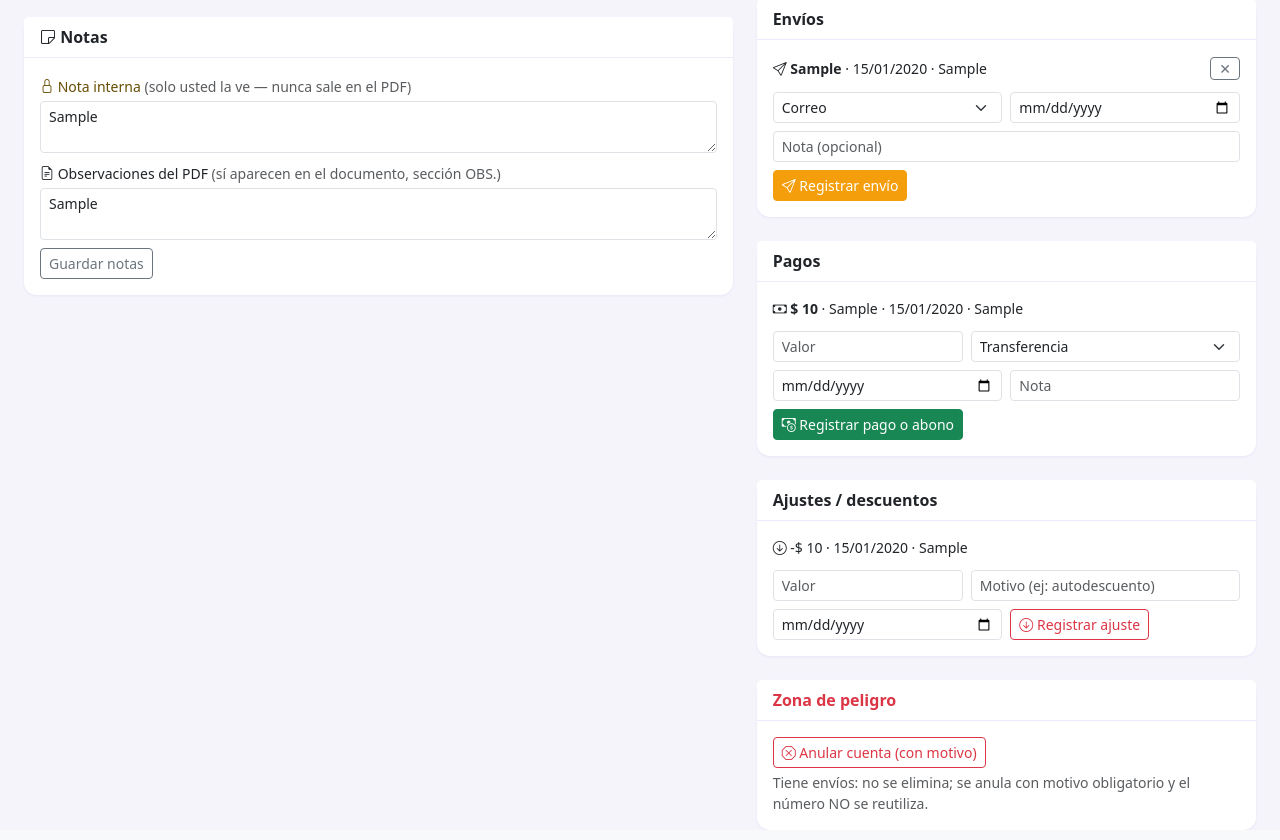
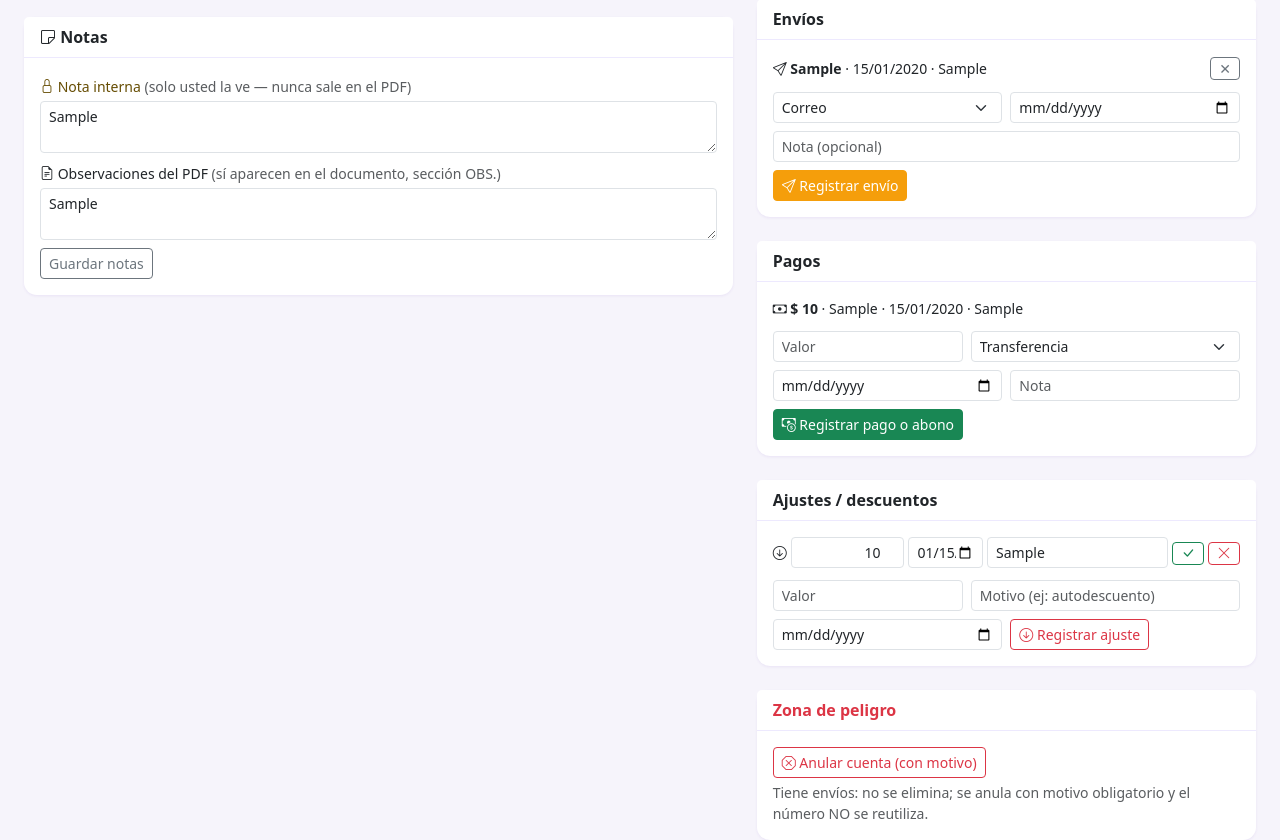
Before and after one commit to FelipeBossioZ/SistemaCobrosGit, a Flask app: page /cuentas/1 in a window 1280 px wide. Shown: the part 569-1409 px from the top of the page. Run offline with Flask 3, Linux system fonts and the light colour scheme; tables that the repository leaves empty hold one stand-in row (values such as "Sample post").

Commit message:
Ajustes/descuentos editables y eliminables desde la ficha: edicion en linea (valor/fecha/motivo) con PDF regenerado automatico, boton eliminar con confirmacion, cuenta ANULADA protegida

```diff
--- a/app/routes.py
+++ b/app/routes.py
@@ -1789,6 +1789,59 @@ def cuenta_ajuste(cid):
     return redirect(url_for("main.cuenta_detalle", cid=cid))
 
 
+@bp.route("/ajustes/<int:aid>/editar", methods=["POST"])
+def ajuste_editar(aid):
+    """Edita valor/fecha/motivo de un ajuste ya registrado y regenera el PDF."""
+    from .pdf_generator import generar_desde_dict, _datos_cuenta
+    a = db.get_or_404(Ajuste, aid)
+    cuenta = a.cuenta
+    f = request.form
+    try:
+        a.valor = float(f.get("valor") or 0)
+    except ValueError:
+        a.valor = 0
+    try:
+        a.fecha = date.fromisoformat(f.get("fecha") or a.fecha.isoformat())
+    except ValueError:
+        pass
+    a.motivo = (f.get("motivo") or "").strip()
+    if cuenta.estado == "ANULADA":
+        flash("La cuenta está ANULADA: no se puede editar el ajuste.", "error")
+        return redirect(url_for("main.cuenta_detalle", cid=cuenta.id))
+    cuenta.marcar_estado()
+    db.session.commit()
+    try:
+        carpeta = _carpeta_pdfs()
+        ruta = os.path.join(carpeta, _nombre_pdf(cuenta))
+        generar_desde_dict(_datos_cuenta(cuenta), ruta)
+    except Exception:
+        pass
+    flash("Ajuste actualizado y PDF regenerado.", "ok")
+    return redirect(url_for("main.cuenta_detalle", cid=cuenta.id))
+
+
+@bp.route("/ajustes/<int:aid>/eliminar", methods=["POST"])
+def ajuste_eliminar(aid):
+    """Elimina un ajuste (valor mal digitado) y regenera el PDF."""
+    from .pdf_generator import generar_desde_dict, _datos_cuenta
+    a = db.get_or_404(Ajuste, aid)
+    cuenta = a.cuenta
+    if cuenta.estado == "ANULADA":
+        flash("La cuenta está ANULADA: no se puede eliminar el ajuste.", "error")
+        return redirect(url_for("main.cuenta_detalle", cid=cuenta.id))
+    db.session.delete(a)
+    cuenta.marcar_estado()
+    db.session.commit()
+    try:
+        carpeta = _carpeta_pdfs()
+        ruta = os.path.join(carpeta, _nombre_pdf(cuenta))
+        generar_desde_dict(_datos_cuenta(cuenta), ruta)
+    except Exception:
+        pass
+    flash("Ajuste eliminado y PDF regenerado.", "ok")
+    return redirect(url_for("main.cuenta_detalle", cid=cuenta.id))
+
+
 @bp.route("/cuentas/<int:cid>/anular", methods=["POST"])
 def cuenta_anular(cid):
     cuenta = db.get_or_404(CuentaCobro, cid)
--- a/app/templates/cuenta_detalle.html
+++ b/app/templates/cuenta_detalle.html
@@ -229,8 +229,31 @@
       <div class="card-header bg-white fw-semibold">Ajustes / descuentos</div>
       <div class="card-body">
         {% for a in cuenta.ajustes %}
-          <div class="small mb-1"><i class="bi bi-arrow-down-circle"></i> -{{ (a.valor)|money }} · {{ a.fecha.strftime('%d/%m/%Y') }}
-            {% if a.motivo %}· {{ a.motivo }}{% endif %}</div>
+          <form class="row g-1 align-items-center small mb-1" method="post"
+                action="{{ url_for('main.ajuste_editar', aid=a.id) }}">
+            <div class="col-auto"><i class="bi bi-arrow-down-circle"></i></div>
+            <div class="col-4 col-md-3">
+              <input class="form-control form-control-sm text-end" name="valor" type="number"
+                     step="1000" value="{{ a.valor|int }}" required title="Valor del ajuste">
+            </div>
+            <div class="col-3 col-md-2">
+              <input class="form-control form-control-sm" name="fecha" type="date"
+                     value="{{ a.fecha.isoformat() }}" title="Fecha">
+            </div>
+            <div class="col">
+              <input class="form-control form-control-sm" name="motivo" value="{{ a.motivo }}"
+                     placeholder="Motivo" title="Motivo (editable)">
+            </div>
+            <div class="col-auto">
+              <button class="btn btn-outline-success btn-sm py-0" title="Guardar cambios">
+                <i class="bi bi-check-lg"></i></button>
+            </div>
+            <div class="col-auto">
+              <button type="button" class="btn btn-outline-danger btn-sm py-0" title="Eliminar ajuste"
+                onclick="if(confirm('¿Eliminar este ajuste por {{ (a.valor)|money }}? El saldo y el PDF se actualizan.')){this.form.action='{{ url_for('main.ajuste_eliminar', aid=a.id) }}';this.form.submit();}">
+                <i class="bi bi-x-lg"></i></button>
+            </div>
+          </form>
         {% else %}
           <p class="text-muted small mb-2">Sin ajustes (ej. autodescuento del cliente).</p>
         {% endfor %}
```
